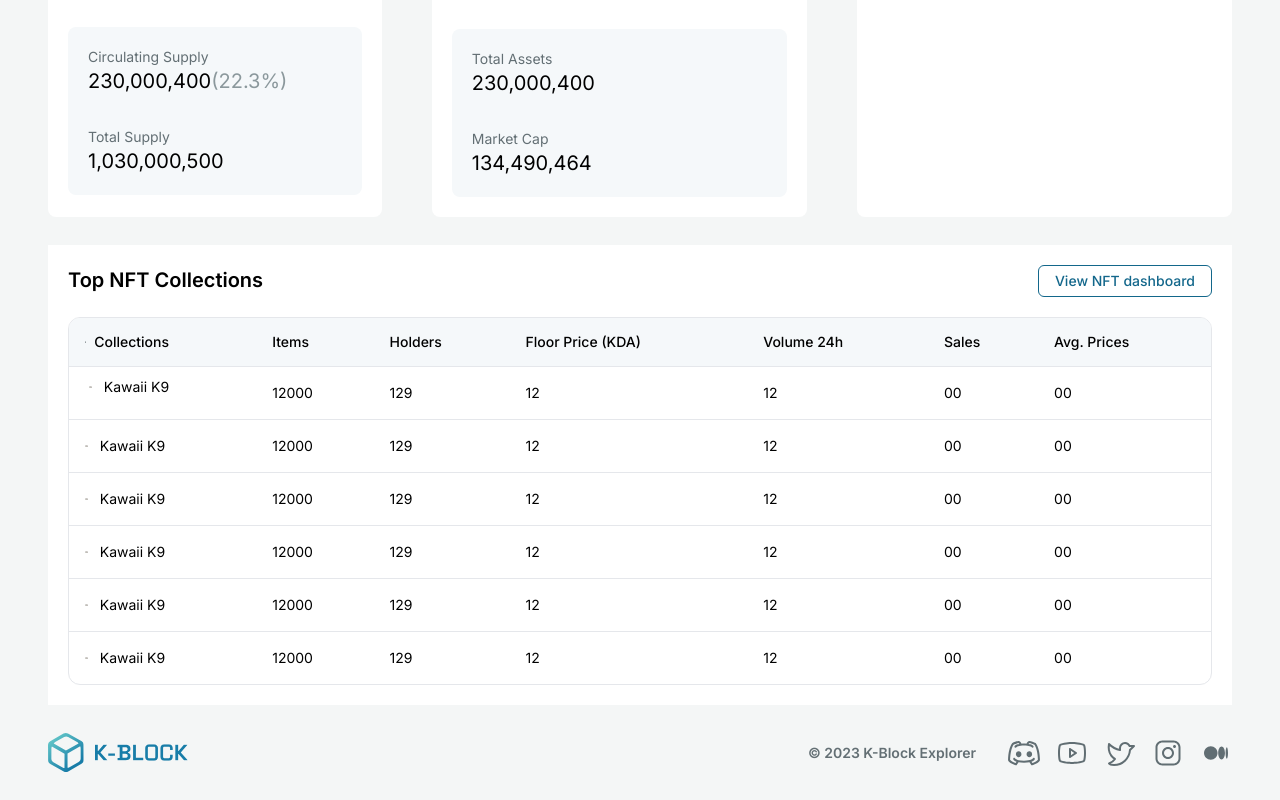
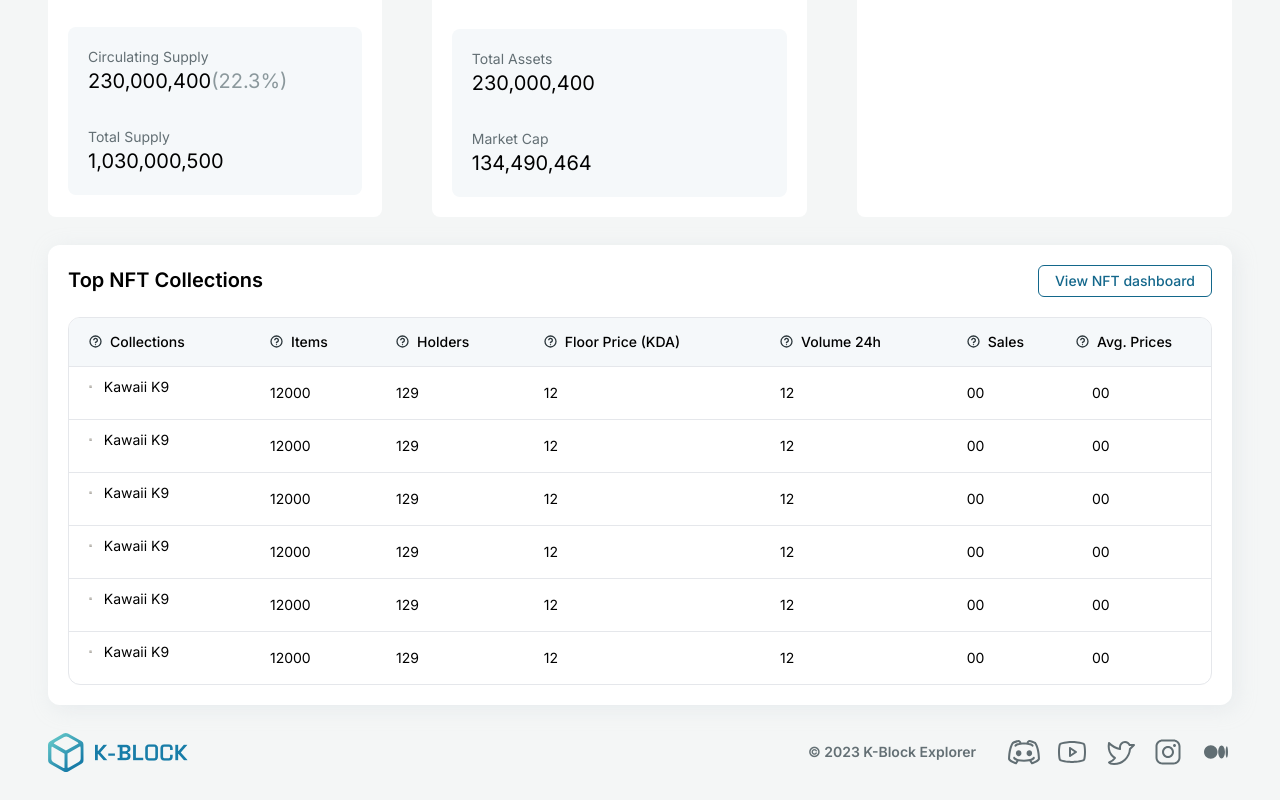
Before and after one commit to techfleetworks/k-block-app, a Next.js app: page / in a window 1280 px wide. Shown: the part 531-1331 px from the top of the page. Built offline with nearby package versions, Linux system fonts and the light colour scheme.

Commit message:
❓add tooltip to table categories & add drop shadow

```diff
--- a/src/components/common/nft-collections/index.jsx
+++ b/src/components/common/nft-collections/index.jsx
@@ -7,14 +7,34 @@ import {
   TableHeader,
   TableRow,
 } from "@/components/ui/table";
+import {
+  Tooltip,
+  TooltipContent,
+  TooltipProvider,
+  TooltipTrigger,
+} from "@/components/ui/tooltip";
 import Image from "next/image";
 import QuestionMark from "@/assets/question-mark.svg";
 import Nft from "@/assets/nft.svg";
 
+const Help = ({ label, tooltipText }) => (
+  <TooltipProvider delayDuration={100}>
+    <Tooltip>
+      <TooltipTrigger className="flex items-center gap-2">
+        <Image src={QuestionMark} width={13} height={13} alt="question mark" />
+        <p>{label}</p>
+      </TooltipTrigger>
+      <TooltipContent>
+        <p>{tooltipText}</p>
+      </TooltipContent>
+    </Tooltip>
+  </TooltipProvider>
+);
+
 const NftCollections = () => {
   return (
     // Table Heading and Button
-    <div className="bg-neutral-n-0 mx-12 px-5 py-5 border-solid shadow-[4px_4px_10px_0px_var(--neutral-n-300)]rounded-xl">
+    <div className="bg-neutral-n-0 mx-12 px-5 py-5 border-solid drop-shadow-md rounded-xl">
       <div className="flex justify-between pb-5">
         <h2 className="text-xl font-semibold leading-normal">
           Top NFT Collections
@@ -27,27 +47,35 @@ const NftCollections = () => {
         </a>
       </div>
 
-      {/* NFT Collections Table - Hardcoded each NFT to match design, but will dynamically fetch when connected with API */}
+      {/* NFT Collections Table - Statically coded each NFT to match design, but will dynamically fetch when connected with API */}
       <div className="rounded-xl border overflow-hidden">
         <Table className="border-[color:var(--neutral-table-border)]">
           <TableHeader>
             <TableRow className="bg-neutral-n-100 hover:bg-[color:var(--neutral-n-100)] py-3.5">
-              <TableHead className="flex items-center gap-2">
-                <Image
-                  src={QuestionMark}
-                  width="1.25rem"
-                  height="1.25rem"
-                  alt="question mark"
-                  TooltipContent="Lorem Ipsum"
+              <TableHead className="pl-5">
+                <Help label="Collections" tooltipText="Tooltip text here" />
+              </TableHead>
+              <TableHead>
+                <Help label="Items" tooltipText="Tooltip text here" />
+              </TableHead>
+              <TableHead>
+                <Help label="Holders" tooltipText="Tooltip text here" />
+              </TableHead>
+              <TableHead>
+                <Help
+                  label="Floor Price (KDA)"
+                  tooltipText="Tooltip text here"
                 />
-                Collections
               </TableHead>
-              <TableHead>Items</TableHead>
-              <TableHead>Holders</TableHead>
-              <TableHead>Floor Price (KDA)</TableHead>
-              <TableHead>Volume 24h</TableHead>
-              <TableHead>Sales</TableHead>
-              <TableHead>Avg. Prices</TableHead>
+              <TableHead>
+                <Help label="Volume 24h" tooltipText="Tooltip text here" />
+              </TableHead>
+              <TableHead>
+                <Help label="Sales" tooltipText="Tooltip text here" />
+              </TableHead>
+              <TableHead className="p-0">
+                <Help label="Avg. Prices" tooltipText="Tooltip text here" />
+              </TableHead>
             </TableRow>
           </TableHeader>
           <TableBody>
@@ -69,7 +97,7 @@ const NftCollections = () => {
               <TableCell>00</TableCell>
             </TableRow>
             <TableRow>
-              <TableCell className="flex items-center gap-3">
+              <TableCell className="flex items-center gap-3 pl-5 pr-0 py-2.5">
                 <Image
                   src={Nft}
                   width="2.75rem"
@@ -86,7 +114,7 @@ const NftCollections = () => {
               <TableCell>00</TableCell>
             </TableRow>
             <TableRow>
-              <TableCell className="flex items-center gap-3">
+              <TableCell className="flex items-center gap-3  pl-5 pr-0 py-2.5">
                 <Image
                   src={Nft}
                   width="2.75rem"
@@ -103,7 +131,7 @@ const NftCollections = () => {
               <TableCell>00</TableCell>
             </TableRow>
             <TableRow>
-              <TableCell className="flex items-center gap-3">
+              <TableCell className="flex items-center gap-3  pl-5 pr-0 py-2.5">
                 <Image
                   src={Nft}
                   width="2.75rem"
@@ -120,7 +148,7 @@ const NftCollections = () => {
               <TableCell>00</TableCell>
             </TableRow>
             <TableRow>
-              <TableCell className="flex items-center gap-3">
+              <TableCell className="flex items-center gap-3  pl-5 pr-0 py-2.5">
                 <Image
                   src={Nft}
                   width="2.75rem"
@@ -137,7 +165,7 @@ const NftCollections = () => {
               <TableCell>00</TableCell>
             </TableRow>
             <TableRow>
-              <TableCell className="flex items-center gap-3">
+              <TableCell className="flex items-center gap-3  pl-5 pr-0 py-2.5">
                 <Image
                   src={Nft}
                   width="2.75rem"
--- a/tailwind.config.js
+++ b/tailwind.config.js
@@ -1,72 +1,72 @@
 /** @type {import('tailwindcss').Config} */
 module.exports = {
-  darkMode: ['class'],
-  content: ['./src/**/*.{js,ts,jsx,tsx,mdx}'],
+  darkMode: ["class"],
+  content: ["./src/**/*.{js,ts,jsx,tsx,mdx}"],
   theme: {
     container: {
       center: true,
-      padding: '2rem',
+      padding: "2rem",
       screens: {
-        '2xl': '1400px',
+        "2xl": "1400px",
       },
     },
     extend: {
       colors: {
         // Primary Blues
-        'primary-b-600': 'var(--primary-b-600)',
-        'primary-b-500': 'var(--primary-b-500)',
-        'primary-b-400': 'var(--primary-b-400)',
-        'primary-b-300': 'var(--primary-b-300)',
-        'primary-b-200': 'var(--primary-b-200)',
-        'primary-b-100': 'var(--primary-b-100)',
-        'primary-b-50': 'var(--primary-b-50)',
+        "primary-b-600": "var(--primary-b-600)",
+        "primary-b-500": "var(--primary-b-500)",
+        "primary-b-400": "var(--primary-b-400)",
+        "primary-b-300": "var(--primary-b-300)",
+        "primary-b-200": "var(--primary-b-200)",
+        "primary-b-100": "var(--primary-b-100)",
+        "primary-b-50": "var(--primary-b-50)",
 
         // Semantic Colors
-        'semantic-g-500': 'var(--semantic-g-500)',
-        'semantic-g-300': 'var(--semantic-g-300)',
+        "semantic-g-500": "var(--semantic-g-500)",
+        "semantic-g-300": "var(--semantic-g-300)",
 
-        'semantic-r-500': 'var(--semantic-r-500)',
-        'semantic-r-100': 'var(--semantic-r-100)',
+        "semantic-r-500": "var(--semantic-r-500)",
+        "semantic-r-100": "var(--semantic-r-100)",
 
-        'semantic-b-300': 'var(--semantic-b-300)',
-        'semantic-b-100': 'var(--semantic-b-100)',
+        "semantic-b-300": "var(--semantic-b-300)",
+        "semantic-b-100": "var(--semantic-b-100)",
 
-        'semantic-y-500': 'var(--semantic-y-500)',
-        'semantic-y-100': 'var(--semantic-y-100)',
+        "semantic-y-500": "var(--semantic-y-500)",
+        "semantic-y-100": "var(--semantic-y-100)",
 
         // Neutrals
-        'neutral-n-900': 'var(--neutral-n-900)',
-        'neutral-n-800': 'var(--neutral-n-800)',
-        'neutral-n-500': 'var(--neutral-n-500)',
-        'neutral-n-400': 'var(--neutral-n-400)',
-        'neutral-n-300': 'var(--neutral-n-300)',
-        'neutral-n-200': 'var(--neutral-n-200)',
-        'neutral-n-100': 'var(--neutral-n-100)',
-        'neutral-n-50': 'var(--neutral-n-50)',
-        'neutral-n-0': 'var(--neutral-n-0)',
+        "neutral-n-900": "var(--neutral-n-900)",
+        "neutral-n-800": "var(--neutral-n-800)",
+        "neutral-n-500": "var(--neutral-n-500)",
+        "neutral-n-400": "var(--neutral-n-400)",
+        "neutral-n-300": "var(--neutral-n-300)",
+        "neutral-n-200": "var(--neutral-n-200)",
+        "neutral-n-100": "var(--neutral-n-100)",
+        "neutral-n-50": "var(--neutral-n-50)",
+        "neutral-n-0": "var(--neutral-n-0)",
 
         // Neutral Table Border Color
         "neutral-table-border": "var(--neutral-table-border)",
 
         destructive: {
-          DEFAULT: 'hsl(var(--destructive))',
-          foreground: 'hsl(var(--destructive-foreground))',
+          DEFAULT: "hsl(var(--destructive))",
+          foreground: "hsl(var(--destructive-foreground))",
         },
         muted: {
-          DEFAULT: 'hsl(var(--muted))',
-          foreground: 'hsl(var(--muted-foreground))',
+          DEFAULT: "hsl(var(--muted))",
+          foreground: "hsl(var(--muted-foreground))",
         },
         accent: {
-          DEFAULT: 'hsl(var(--accent))',
-          foreground: 'hsl(var(--accent-foreground))',
+          DEFAULT: "hsl(var(--accent))",
+          foreground: "hsl(var(--accent-foreground))",
         },
         popover: {
-          DEFAULT: 'hsl(var(--popover))',
-          foreground: 'hsl(var(--popover-foreground))',
+          DEFAULT: "hsl(var(--popover))",
+          foreground: "hsl(var(--popover-foreground))",
         },
         card: {
-          DEFAULT: 'hsl(var(--card))',
-          foreground: 'hsl(var(--card-foreground))',
+          DEFAULT: "hsl(var(--card))",
+          foreground: "hsl(var(--card-foreground))",
         },
       },
       borderRadius: {
@@ -79,23 +79,26 @@ module.exports = {
         xl: "0.75rem",
       },
       keyframes: {
-        'accordion-down': {
+        "accordion-down": {
           from: { height: 0 },
-          to: { height: 'var(--radix-accordion-content-height)' },
+          to: { height: "var(--radix-accordion-content-height)" },
         },
-        'accordion-up': {
-          from: { height: 'var(--radix-accordion-content-height)' },
+        "accordion-up": {
+          from: { height: "var(--radix-accordion-content-height)" },
           to: { height: 0 },
         },
       },
       animation: {
-        'accordion-down': 'accordion-down 0.2s ease-out',
-        'accordion-up': 'accordion-up 0.2s ease-out',
+        "accordion-down": "accordion-down 0.2s ease-out",
+        "accordion-up": "accordion-up 0.2s ease-out",
       },
       fontFamily: {
-        sans: ['var(--font-inter)'],
+        sans: ["var(--font-inter)"],
+      },
+      dropShadow: {
+        md: "4px 4px 10px hsla(208, 17%, 80%, 0.25)",
       },
     },
   },
-  plugins: [require('tailwindcss-animate'), require('@tailwindcss/typography')],
+  plugins: [require("tailwindcss-animate"), require("@tailwindcss/typography")],
 };
```
Also changed, not shown: src/styles/globals.css (line endings or trailing spaces).
